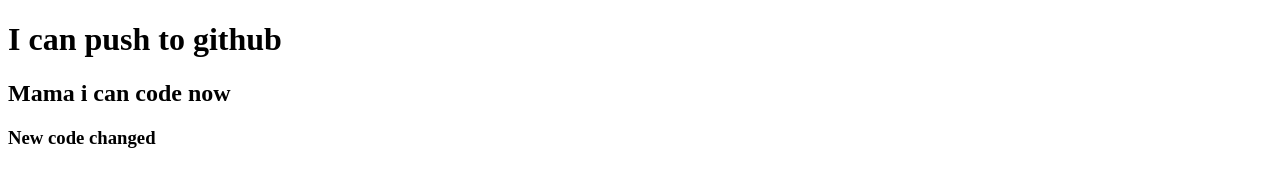
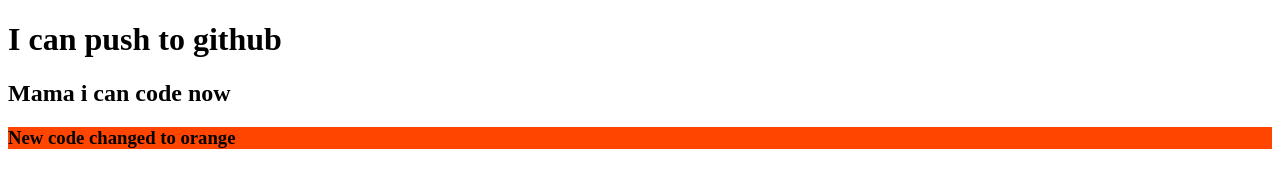
Before and after one commit to ABU-29-7-1991/my-second-repo, a plain HTML site: page index.html in a window 1280 px wide. Drawn offline with Linux system fonts and the light colour scheme.

Commit message:
make orange

```diff
--- a/index.html
+++ b/index.html
@@ -10,6 +10,6 @@
 <body>
     <h1>I can push to github</h1>
     <h2>Mama i can code now</h2>
-    <h3>New code changed</h3>
+    <h3>New code changed to orange</h3>
 </body>
 </html>
--- a/style.css
+++ b/style.css
@@ -1,3 +1,6 @@
 p {
     color: red;
 }
+h3 {
+    background-color: orangered;
+}
```
